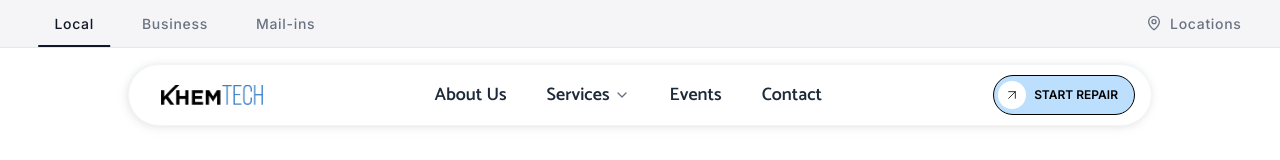
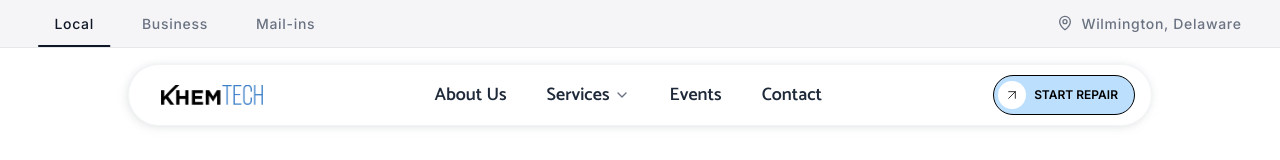
Before and after one commit to Aditi29-akoode/kt-retail-wilmington, a Next.js app in the folder frontend/: page / in a window 1280 px wide. Shown: the top 160 px of the page. Built offline with nearby package versions, Linux system fonts and the light colour scheme.

Commit message:
Wilmington, Delaware

```diff
--- a/frontend/src/components/layout/UtilityStrip.jsx
+++ b/frontend/src/components/layout/UtilityStrip.jsx
@@ -16,10 +16,10 @@
     name: "Pennsauken, New Jersey",
     link: "https://kt-retail-pennsauken.vercel.app/",
   },
-  {
-    name: "Wilmington, Delaware",
-    link: "https://kt-retail-wilmington.vercel.app/",
-  },
+  // {
+  //   name: "Wilmington, Delaware",
+  //   link: "https://kt-retail-wilmington.vercel.app/",
+  // },
 ];
 
 export default function UtilityStrip() {
@@ -98,7 +98,7 @@
             className="flex items-center gap-1 md:gap-2 text-gray-500 hover:text-gray-900 transition-colors duration-300 cursor-pointer"
           >
             <MapPin className="w-4 h-4 -translate-y-[1px]" />
-            <span className="leading-none">Locations</span>
+            <span className="leading-none">Wilmington, Delaware</span>
           </button>
 
           <AnimatePresence>
```
